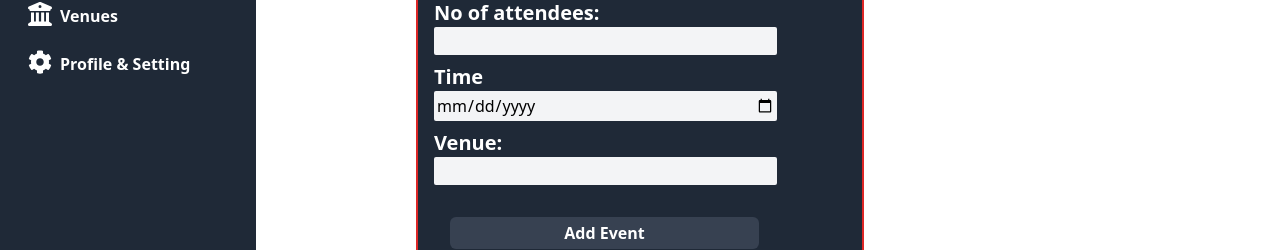
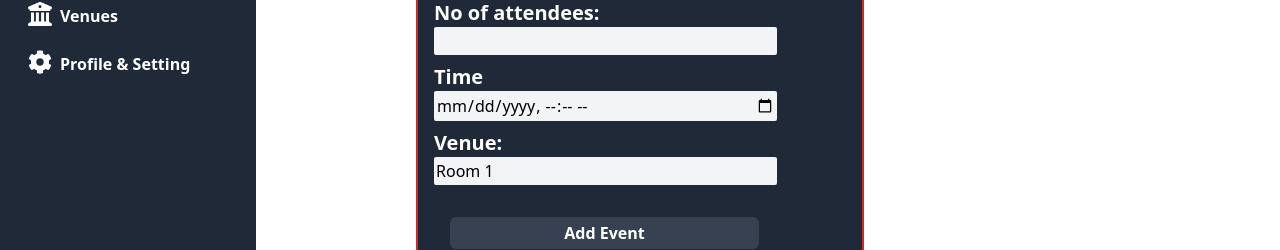
Before and after one commit to isferdinand/Venue-Management-Sys, a React (Vite) app in the folder client/: page /addevent in a window 1280 px wide. Shown: the part 217-467 px from the top of the page. Built offline with nearby package versions, Linux system fonts and the light colour scheme.

Commit message:
connected added events to db

```diff
--- a/client/src/pages/AddEvent/addevent.jsx
+++ b/client/src/pages/AddEvent/addevent.jsx
@@ -1,21 +1,62 @@
 import Sidebar from '../../components/Sidebar'
 import Navbar from '../../components/Navbar'
 import PropTypes from 'prop-types'
+import { useState } from 'react'
+import Axios from 'axios';
 
 const AddEvent = () => {
     AddEvent.propTypes = {
         setSidebarToggle: PropTypes.func.isRequired,
         sidebarToggle: PropTypes.bool.isRequired
     }
+    const [sidebarToggle, setSidebarToggle] = useState(false)
+    const [attendees, setAttendees] = useState('')
+    const [eventName, setEventName] = useState('')
+    const [time, setTime] = useState('')
+
+    const assignVenue = (attendees) => {
+        let venue = '';
+
+        if (attendees >= 0 && attendees <= 50) {
+            venue = 'Room 1';
+        } else if (attendees >= 51 && attendees <= 200) {
+            venue = 'Room 2';
+        } else if (attendees >= 201 && attendees <= 500) {
+            venue = 'Room 3';
+        } else if (attendees >= 501 && attendees <= 1500) {
+            venue = 'Hall 1';
+        } else if (attendees >= 1501 && attendees <= 3000) {
+            venue = 'Hall 2';
+        } else {
+            venue = 'Hall 3';
+        }
+        return venue;
+    }
+
+    const addNewEvent = (e) => {
+        e.preventDefault()
+
+        Axios.post('http://localhost:3002/addevent', {
+            eventName: eventName,
+            attendees: attendees,
+            time: time,
+            venue: assignVenue(attendees)
+        }).then((response) => {
+            console.log(response)
+        })
+
+    }
+
     return (
         <div className=''>
             <div className="flex">
-                <Sidebar />
-                <Navbar />
+                <Sidebar sidebarToggle={sidebarToggle} />
+                <Navbar sidebarToggle={sidebarToggle}
+                    setSidebarToggle={setSidebarToggle} />
             </div>
             <div className=" m-0 mx-auto mt-8 max-w-md md:mx-w-sm md:mx-auto">
                 <div className="p-4   bg-gray-800 border-2 border-red-600 rounded-md">
-                    <form action="" className=''>
+                    <form action="" >
                         <h2 className="text-xl text-white text-center font-bold p-1 mb-2">New Event</h2>
                         <div className="mb-2">
                             <label htmlFor="event" className='block w-full text-xl text-white font-semibold'>Event: </label>
@@ -23,6 +64,8 @@ const AddEvent = () => {
                                 type="text"
                                 name=""
                                 id="event"
+                                value={eventName}
+                                onChange={(e) => setEventName(e.target.value)}
                             />
                         </div>
                         <div className="mb-2">
@@ -32,15 +75,18 @@ const AddEvent = () => {
                                 name=""
                                 id="attendees"
                                 min={0}
+                                value={attendees}
+                                onChange={(e) => setAttendees(parseInt(e.target.value))}
                             />
                         </div>
                         <div className="mb-2">
-                            <label htmlFor="time" className='block w-full text-xl font-semibold text-white'>Time</label>
+                            <label htmlFor="datetime" className='block w-full text-xl font-semibold text-white'>Time</label>
                             <input className='p-0.5 rounded-sm bg-gray-100 focus:outline-none w-5/6'
-                                type="date"
+                                type="datetime-local"
                                 name=""
-                                id="time"
-                                min={0}
+                                id="datetime"
+                                value={time}
+                                onChange={(e) => setTime(e.target.value)}
                             />
                         </div>
                         <div className="input-mb-2">
@@ -49,9 +95,13 @@ const AddEvent = () => {
                                 type="text"
                                 name=""
                                 id="venue"
+                                value={assignVenue(attendees)}
+                                readOnly
                             />
                         </div>
-                        <button id="Add Event" type="submit" className="border-0 outline-none cursor-pointer rounded-md text-white font-semibold hover:bg-blue-500  bg-gray-700 py-1 px-4 w-3/4 ml-4 my-8 transition ease-in-out duration-300 ">
+                        <button id="Add Event" type="submit" className="border-0 outline-none cursor-pointer rounded-md text-white font-semibold hover:bg-blue-500  bg-gray-700 py-1 px-4 w-3/4 ml-4 my-8 transition ease-in-out duration-300 "
+                            onClick={addNewEvent}
+                        >
                             Add Event
                         </button>
                     </form>
```
